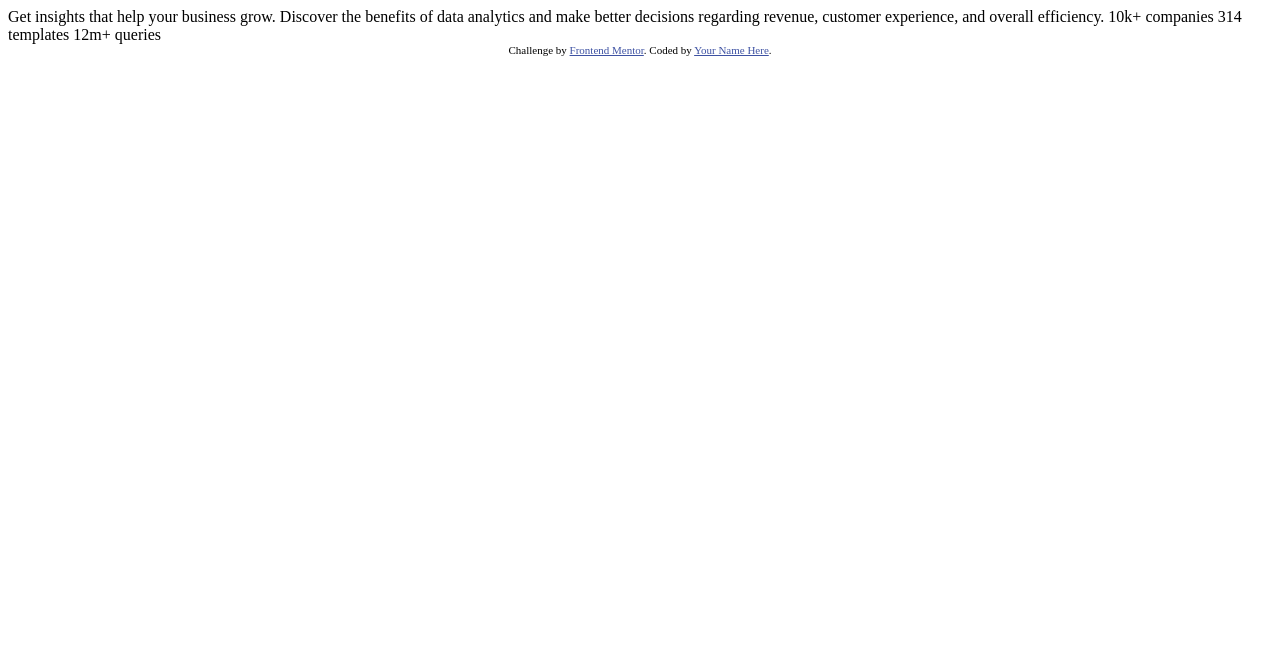
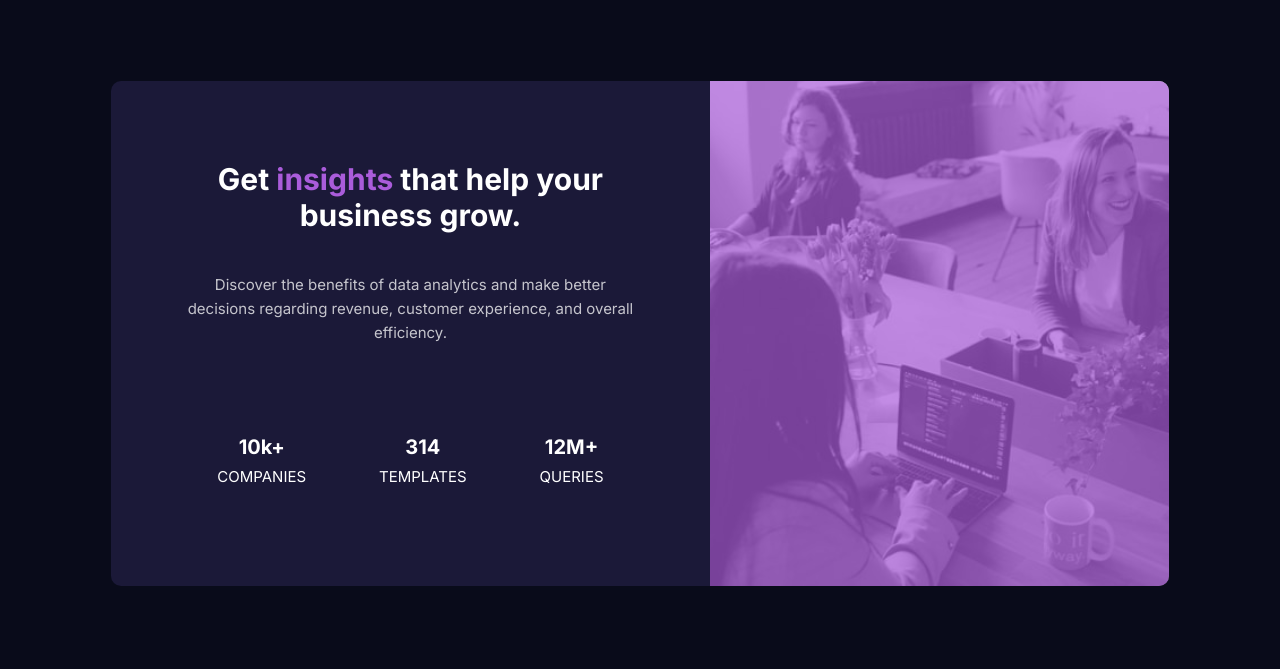
Before and after one commit to joyantony/stats-preview, a plain HTML site: page index.html in a window 1280 px wide. Drawn offline with Linux system fonts and the light colour scheme.

Commit message:
finished

```diff
--- a/index.html
+++ b/index.html
@@ -5,6 +5,9 @@
   <meta name="viewport" content="width=device-width, initial-scale=1.0"> <!-- displays site properly based on user's device -->
 
   <link rel="icon" type="image/png" sizes="32x32" href="./images/favicon-32x32.png">
+  <link rel="preconnect" href="https://fonts.gstatic.com">
+  <link href="https://fonts.googleapis.com/css2?family=Inter:wght@400;700&family=Lexend+Deca&display=swap" rel="stylesheet">
+  <link rel="stylesheet" href="style.css">
 
   <title>Frontend Mentor | Stats preview card component</title>
 
@@ -16,18 +19,45 @@
 </head>
 <body>
 
-  Get insights that help your business grow.
+  <div class="container">
+    <div class="main-wrapper">
+      <div class="main-img">
+        <div class="img-overlay"></div>
+        <!-- <img src="./images/image-header-mobile.jpg" alt="Hero image" class="main-img"> -->
+      </div>
+      <div class="card">
+        <h1 class="card-heading">Get <span class="card-heading-color">insights</span> that help your business grow.</h1>
+      <div class="card-body">
+        <p class="card-body-content">
+          Discover the benefits of data analytics and make better decisions regarding revenue, customer
+          experience, and overall efficiency.
+        </p>
+      </div>
+      <div class="card-showcase">
+        <ul>
+          <li class="showcase-item">10k+ <span class="showcase-item-detail">
+            companies
+          </span></li>
+          <li class="showcase-item">314 <span class="showcase-item-detail">templates</span></li>
+          <li class="showcase-item">12M+ <span class="showcase-item-detail">queries</span></li>
+        </ul>
+      </div>
+      </div>
+    </div>
+  </div>
+
+  <!-- Get insights that help your business grow.
 
   Discover the benefits of data analytics and make better decisions regarding revenue, customer
   experience, and overall efficiency.
 
   10k+ companies
   314 templates
-  12m+ queries
+  12m+ queries -->
 
-  <div class="attribution">
+  <!-- <div class="attribution">
     Challenge by <a href="https://www.frontendmentor.io?ref=challenge" target="_blank">Frontend Mentor</a>.
-    Coded by <a href="#">Your Name Here</a>.
-  </div>
+    Coded by <a href="#">Joy Antony</a>.
+  </div> -->
 </body>
 </html>
--- /dev/null
+++ b/style.css
@@ -0,0 +1,123 @@
+html, body{
+    padding: 0;
+    margin: 0;
+    box-sizing: border-box;
+    background:  hsl(233, 47%, 7%);
+    font-family: "Inter", sans-serif;
+    color:  hsl(0, 0%, 100%);
+    font-size: 15px;
+}
+
+.container{
+    padding: 5.375rem 1.625rem;
+}
+
+.main-img{
+    background: url(./images/image-header-mobile.jpg) no-repeat bottom/cover;
+    width: 100%;
+    height: 280px;
+    border-radius: 10px 10px 0 0;
+    overflow: hidden;
+
+}
+
+.img-overlay{
+    width: 100%;
+    height: 100%;
+    background: hsl(277, 64%, 61%, 0.7) ;
+    border-radius: 10px 10px 0 0;
+    overflow: hidden;
+    z-index: 1;
+}
+
+.card{
+    background: hsl(244, 38%, 16%);
+    text-align: center;
+    padding: 40px 0 20px 0;
+    border-radius: 0 0 10px 10px;
+
+}
+
+.card-heading{
+    margin-top: 0;
+    margin-bottom: 0;
+    font-weight: 700;
+}
+
+.card-heading-color{
+    color: hsl(277, 64%, 61%);
+}
+
+.card-body-content{
+    color: hsla(0, 0%, 100%, 0.75);
+    line-height: 1.6rem;
+}
+
+.card-showcase ul{
+    margin: 0;
+    padding: 0;
+
+}
+
+.showcase-item{
+    list-style-type: none;
+    font-weight: 700;
+    font-size: 20px;
+}
+
+.card-showcase .showcase-item-detail{
+    display: block;
+    font-weight: 100;
+    margin-top: 8px;
+    margin-bottom: 20px;
+    text-transform: uppercase;
+    font-size: 15px;
+
+}
+
+@media only screen and (min-width: 768px) {
+
+    .container{
+        display: flex;
+        align-items: center;
+        justify-content: center;
+    }
+
+    .main-wrapper{
+        display: flex;
+        flex-direction: row-reverse;
+
+    }
+
+    .main-img{
+        background: url(./images/image-header-desktop.jpg) no-repeat bottom/cover;
+        height: auto;
+        border-radius: 0 10px 10px 0;
+        flex-basis: 50%;
+    }
+
+    .img-overlay{
+        border-radius: 0;
+    }
+
+    .card{
+        border-radius: 10px 0 0 10px;
+        padding: 80px 70px;
+        min-width: 375px;
+        flex-basis: 50%;
+    }
+
+    .card-showcase{
+        padding-top: 75px;
+    }
+
+    .card-showcase ul{
+        display: flex;
+        flex-direction: row;
+        justify-content: space-around;
+    }
+
+    .card-body{
+        padding-top: 25px;
+    }
+}
```
